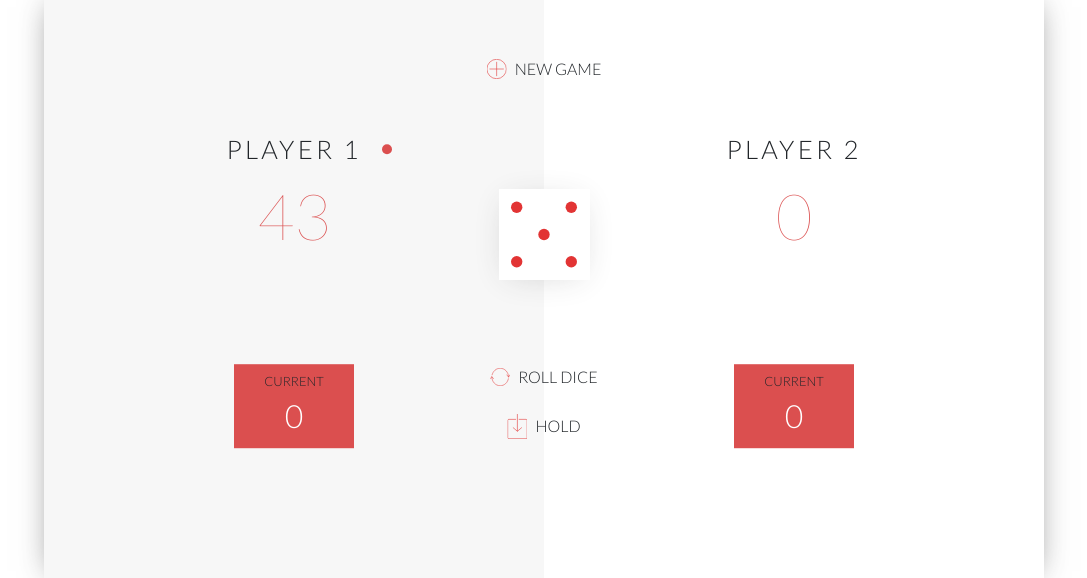
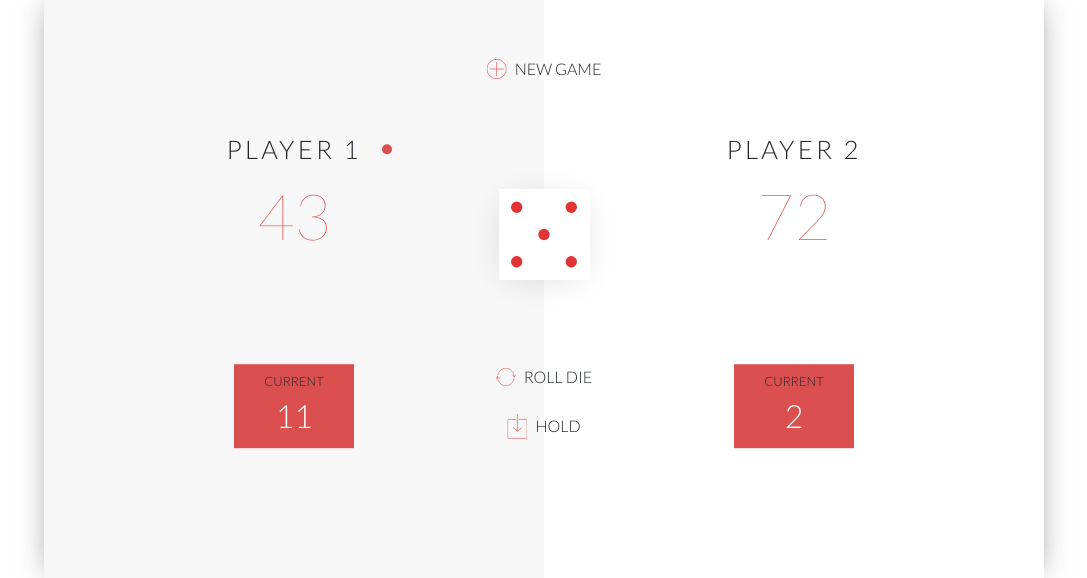
Before and after one commit to Guibertinpro/dice-game, a PHP site: page / in a window 1280 px wide. Shown: the part 111-689 px from the top of the page, without its empty margins (96-1183 px from the left). Run offline with PHP 8.4, Linux system fonts and the light colour scheme.

Commit message:
Change name dice to die

```diff
--- a/assets/css/styles.css
+++ b/assets/css/styles.css
@@ -19,12 +19,12 @@ p{
   margin: 0;
 }
 
-#dice-game{
+#die-game{
   box-shadow: 0 0 30px -8px rgb(50 50 50 / 60%);
   width: 100vw;
   height: 100vh;
 }
-.content-dice-game {
+.content-die-game {
   height: 100%;
 }
 .container-current-game {
@@ -92,7 +92,7 @@ p{
   height: auto;
 }
 
-.dice-img{
+.die-img{
   width: 91px;
   height: auto;
   box-shadow: 0px 4px 33px -9px rgb(50 50 50 / 20%);
@@ -117,7 +117,7 @@ p{
   transform: translateY(-50%);
 }
 
-.container-dice {
+.container-die {
   position: absolute;
   top: -32px;
   left: 50%;
@@ -128,7 +128,7 @@ p{
 }
 
 @media (min-width: 768px){
-  #dice-game{
+  #die-game{
     position: absolute;
     background-size: 50% 100%;
     box-shadow: 0 0 30px -8px rgb(50 50 50 / 60%);
@@ -143,7 +143,7 @@ p{
     width: 50%;
     height: 100%;
   }
-  .container-dice {
+  .container-die {
     top: -100px;
   }
   .content-hold {
@@ -152,7 +152,7 @@ p{
     bottom: -150px;
     transform: translateX(-50%);
   }
-  .content-roll-dice {
+  .content-roll-die {
     position: absolute;
     left: 50%;
     bottom: -100px;
--- a/assets/js/script.js
+++ b/assets/js/script.js
@@ -0,0 +1,60 @@
+$(window).on('load', function() {
+
+  let images = [
+    "../img/die-1.svg",
+    "../img/die-2.svg",
+    "../img/die-3.svg",
+    "../img/die-4.svg",
+    "../img/die-5.svg",
+    "../img/die-6.svg"
+  ]
+
+  // Set variables
+  const btnNewGame = $('.content-new-game');
+  const btnRollDie = $('.content-roll-die');
+  const btnHold = $('.number-hold');
+
+  // Player 1
+  const numberPlayer1 = $('.number-player-1');
+  const numberCurrentPlayer1 = $('.number-current-1');
+
+  // Player 1
+  const numberPlayer2 = $('.number-player-2');
+  const numberCurrentPlayer2 = $('.number-current-2');
+
+  // Function start new game
+  const newGame = function() {
+    numberPlayer1.text('0');
+    numberCurrentPlayer1.text('0');
+    numberPlayer2.text('0');
+    numberCurrentPlayer2.text('0');
+  }
+
+  // Function roll die
+  const rollDie = function() {
+    numberPlayer1.text('0');
+    numberCurrentPlayer1.text('0');
+    numberPlayer2.text('0');
+    numberCurrentPlayer2.text('0');
+  }
+
+  // Function hold
+  const hold = function() {
+    numberPlayer1.text('0');
+    numberCurrentPlayer1.text('0');
+    numberPlayer2.text('0');
+    numberCurrentPlayer2.text('0');
+  }
+
+
+
+  // Start new game
+  btnNewGame.click(newGame);
+
+  // Roll the die
+  btnRollDie.click(rollDie);
+
+  // Hold
+  btnHold.click(hold);
+
+});
--- a/assets/templates/index.html
+++ b/assets/templates/index.html
@@ -3,9 +3,9 @@
 <head>
   <meta charset="UTF-8">
   <meta http-equiv="X-UA-Compatible" content="IE=edge">
-  <meta name="viewport" content="width=device-width, initial-scale=1.0">
-  <title>Dice Game</title>
-  <meta name="description" content="Jouez au meilleur jeu de dés du monde : Dice Game">
+  <meta name="viewport" content="width=devie-width, initial-scale=1.0">
+  <title>Die Game</title>
+  <meta name="description" content="Jouez au meilleur jeu de dés du monde : Die Game">
 
   <!-- Google Font Lato -->
   <link rel="preconnect" href="https://fonts.googleapis.com">
@@ -21,8 +21,8 @@
 </head>
 <body>
 
-  <div id="dice-game">
-    <div class="content-dice-game position-relative">
+  <div id="die-game">
+    <div class="content-die-game position-relative">
       <div class="container-current-game d-md-flex">
         <div class="container-player container-player-1 col-12 col-md-6">
           <div class="content-player player-1">
@@ -32,7 +32,7 @@
             </div>
             <div class="global-player global-player-1 text-center px-3 py-2">
               <p class="current text-uppercase">current</p>
-              <p class="number-current number-current-1 text-uppercase">0</p>
+              <p class="number-current number-current-1 text-uppercase">11</p>
             </div>
           </div>
         </div>
@@ -41,11 +41,11 @@
           <div class="content-player player-2 d-md-flex flex-column-reverse">
             <div class="global-player global-player-2 text-center px-3 py-2">
               <p class="current text-uppercase">current</p>
-              <p class="number-current number-current-2 text-uppercase">0</p>
+              <p class="number-current number-current-2 text-uppercase">2</p>
             </div>
             <div class="round-player round-player-2 d-flex align-items-center justify-content-around flex-md-column mt-4 mt-md-0">
               <p class="text-player text-player-2 text-uppercase position-relative">player 2</p>
-              <p class="number-player number-player-2 text-uppercase">0</p>
+              <p class="number-player number-player-2 text-uppercase">72</p>
             </div>
           </div>
         </div>
@@ -62,14 +62,14 @@
             <img class="img-hold me-2" src="../img/hold.svg" alt="hold">
             <p class="text-link text-uppercase">hold</p>
           </div>
-          <div class="container-dice">
-            <div class="content-dice">
-              <img class="dice-img" src="../img/dice-5.svg" alt="dice">
+          <div class="container-die">
+            <div class="content-die">
+              <img class="die-img" src="../img/die-5.svg" alt="die">
             </div>
           </div>
-          <div class="content-link content-roll-dice d-flex align-items-center justify-content-center">
-            <img class="img-roll-dice me-2" src="../img/roll.svg" alt="roll dice">
-            <p class="text-link text-uppercase">roll dice</p>
+          <div class="content-link content-roll-die d-flex align-items-center justify-content-center">
+            <img class="img-roll-die me-2" src="../img/roll.svg" alt="roll die">
+            <p class="text-link text-uppercase">roll die</p>
           </div>
         </div>
       </div>
```
Also changed, not shown: assets/img/die-1.svg (renamed from assets/img/dice-1.svg), assets/img/die-2.svg (renamed from assets/img/dice-2.svg), assets/img/die-3.svg (renamed from assets/img/dice-3.svg), assets/img/die-4.svg (renamed from assets/img/dice-4.svg), assets/img/die-5.svg (renamed from assets/img/dice-5.svg), assets/img/die-6.svg (renamed from assets/img/dice-6.svg).
